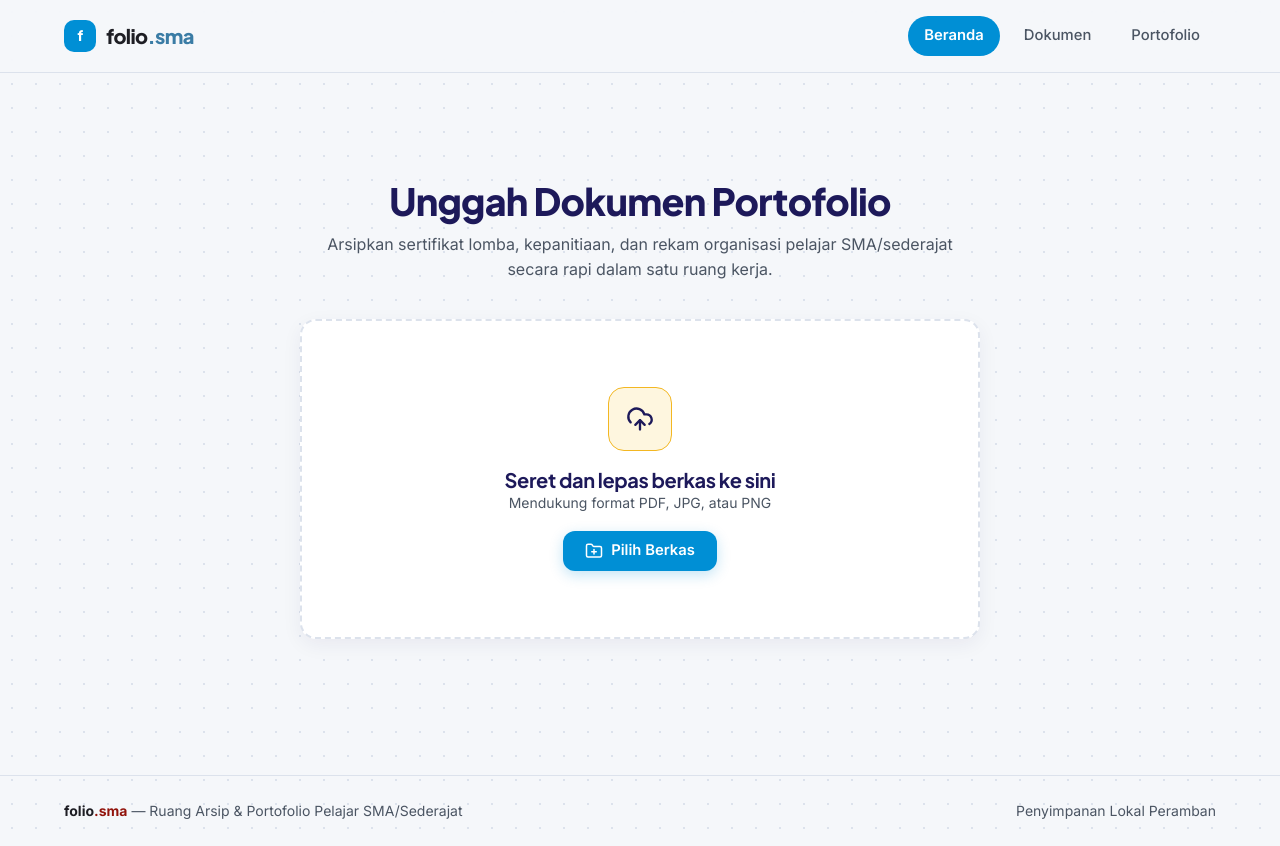
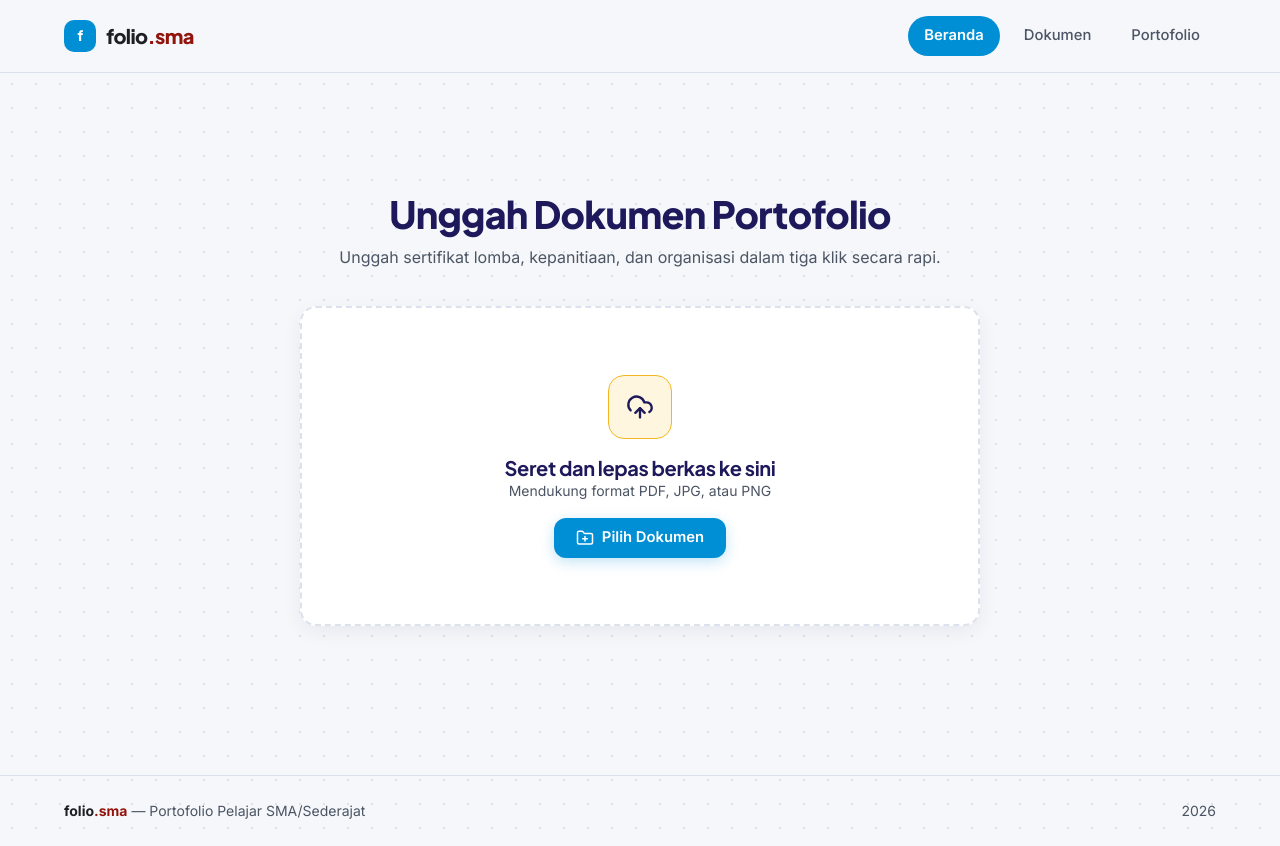
Before and after one commit to theonly-archive/folio.sma, a plain HTML site: page index.html in a window 1280 px wide. Drawn offline with nearby package versions, Linux system fonts and the light colour scheme.

Commit message:
Update index.html

```diff
--- a/index.html
+++ b/index.html
@@ -11,7 +11,7 @@
     <div class="container navbar-inner">
       <a href="index.html" class="navbar-brand">
         <span class="brand-badge">f</span>
-        <span><span style="color: #1E1E24;">folio</span><span style="color: #3A7CA5;">.sma</span></span>
+        <span><span style="color: #1E1E24;">folio</span><span style="color: #92140C;">.sma</span></span>
       </a>
       <button type="button" class="nav-toggle" id="navToggle" aria-label="Menu Navigasi">
         <i data-lucide="menu" width="20" height="20"></i>
@@ -29,7 +29,7 @@
       <div class="upload-box-wrapper">
         <div class="page-header-center">
           <h1 class="page-title">Unggah Dokumen Portofolio</h1>
-          <p class="page-subtitle">Arsipkan sertifikat lomba, kepanitiaan, dan rekam organisasi pelajar SMA/sederajat secara rapi dalam satu ruang kerja.</p>
+          <p class="page-subtitle">Unggah sertifikat lomba, kepanitiaan, dan organisasi dalam tiga klik secara rapi.</p>
         </div>
 
         <div class="drop-zone" id="dropZone" role="button" tabindex="0" aria-label="Area Unggah Dokumen">
@@ -42,7 +42,7 @@
           </div>
           <button type="button" class="btn btn-primary" id="selectFileBtn">
             <i data-lucide="folder-plus" width="18" height="18"></i>
-            <span>Pilih Berkas</span>
+            <span>Pilih Dokumen</span>
           </button>
           <input type="file" id="fileInput" class="file-input-hidden" accept=".jpg,.jpeg,.png,.pdf,image/jpeg,image/png,application/pdf">
         </div>
@@ -53,7 +53,7 @@
   <div class="modal-backdrop" id="uploadModal" aria-hidden="true">
     <div class="modal-window" role="dialog" aria-modal="true" aria-labelledby="uploadModalTitle">
       <div class="modal-header">
-        <h2 class="modal-title" id="uploadModalTitle">Klasifikasi Dokumen</h2>
+        <h2 class="modal-title" id="uploadModalTitle">Pengelompokan Dokumen</h2>
         <button type="button" class="modal-close" id="closeModalBtn" aria-label="Tutup">
           <i data-lucide="x" width="18" height="18"></i>
         </button>
@@ -68,7 +68,7 @@
         <div class="form-group">
           <span class="form-label">Jenis Dokumen</span>
           <div class="pill-group" data-pill-group="jenis">
-            <button type="button" class="pill-btn active" data-value="Sertifikat Lomba">Sertifikat Lomba</button>
+            <button type="button" class="pill-btn active" data-value="Sertifikat Lomba">Perlombaan</button>
             <button type="button" class="pill-btn" data-value="Kepanitiaan">Kepanitiaan</button>
             <button type="button" class="pill-btn" data-value="Organisasi">Organisasi</button>
           </div>
@@ -102,8 +102,8 @@
 
   <footer class="footer">
     <div class="container footer-inner">
-      <span><strong style="color: #1E1E24;">folio</strong><strong style="color: #92140C;">.sma</strong> &mdash; Ruang Arsip &amp; Portofolio Pelajar SMA/Sederajat</span>
-      <span>Penyimpanan Lokal Peramban</span>
+      <span><strong style="color: #1E1E24;">folio</strong><strong style="color: #92140C;">.sma</strong> &mdash; Portofolio Pelajar SMA/Sederajat</span>
+      <span>2026</span>
     </div>
   </footer>
 
```
